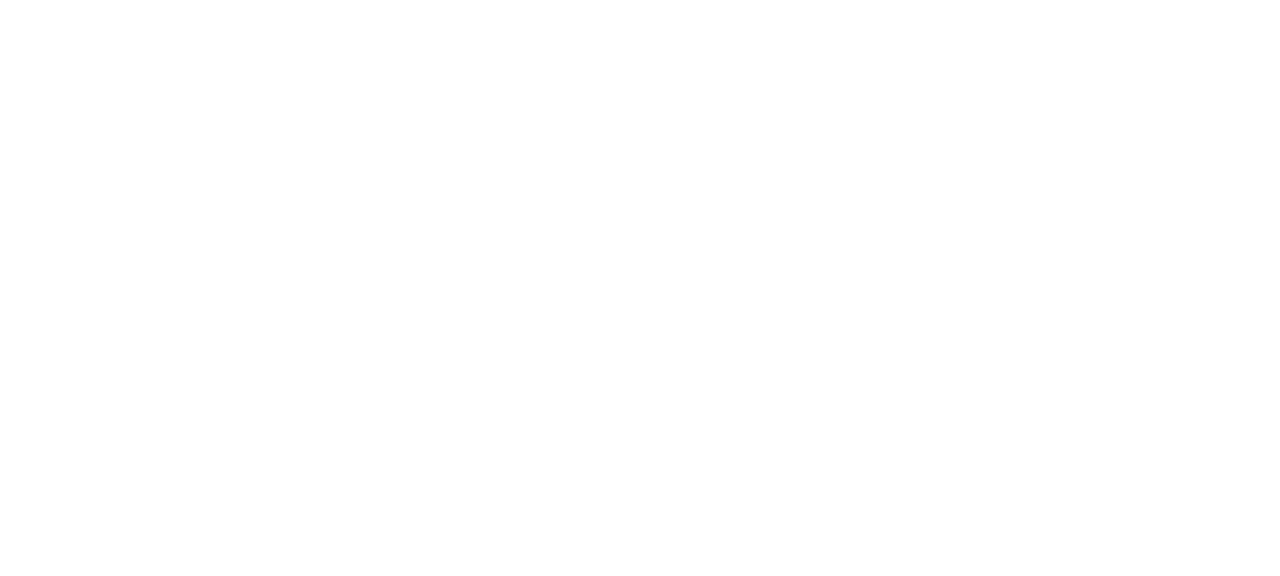
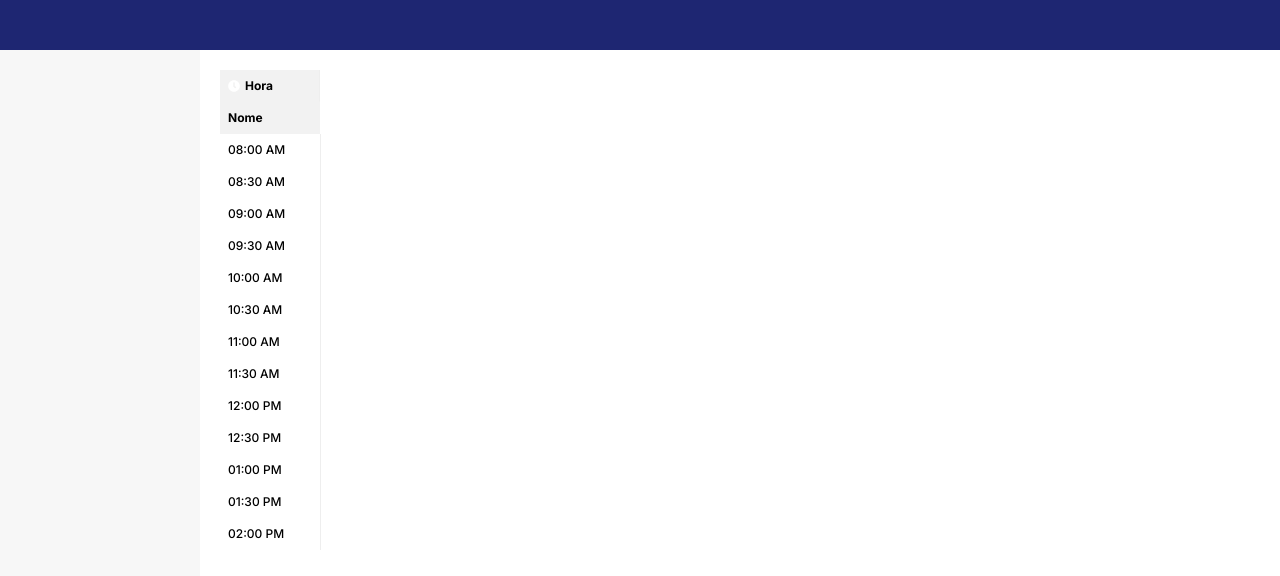
Before and after one commit to PETcisam/PetFilasInteligentes, a React (Create React App) app in the folder FrontendPET/: page /adm/marcacoes in a window 1280 px wide. Before the commit this address had no page. Shown: the top 576 px of the page. Built offline with nearby package versions, Linux system fonts and the light colour scheme.

Commit message:
pagina de marcacao

```diff
--- /dev/null
+++ b/FrontendPET/src/AdmPages/Marcacoes.css
@@ -0,0 +1,86 @@
+/* Estilo para a barra superior */
+.barrafixamarc {
+    width: 100%;
+    height: 50px;
+    background-color: #1E2672;
+    color: white;
+    display: flex;
+    align-items: center;
+    justify-content: center;
+    position: fixed;
+    top: 0;
+    left: 0;
+    z-index: 1000;
+}
+
+/* Estilo para a barra lateral */
+.sidebarmarca {
+    width: 200px;
+    height: 100vh;
+    background-color: #f7f7f7;
+    color: white;
+    position: fixed;
+    top: 50px; /* Ajustar conforme a altura da barra superior */
+    left: 0;
+    z-index: 1000;
+    padding: 20px;
+    box-sizing: border-box;
+}
+
+/* Estilo para o container do grid */
+.grid-container {
+    margin-top: 50px; /* Ajustar conforme a altura da barra superior */
+    margin-left: 200px; /* Ajustar conforme a largura da barra lateral */
+    padding: 20px;
+    box-sizing: border-box;
+}
+
+/* Estilo para a tabela do grid */
+.grid-table {
+    width: 100%;
+    border-collapse: collapse;
+}
+
+.grid-table th, .grid-table td {
+    border-bottom: 1px solid transparent; /* Remove horizontal lines */
+    padding: 8px;
+    text-align: left;
+}
+
+.grid-table th {
+    background-color: #f2f2f2;
+}
+
+/* Ajuste para as colunas */
+.grid-table th.colgrid:first-child, .grid-table td.infogrid:first-child {
+    width: 100px; /* Ajustar conforme necessário */
+}
+
+.grid-table th.colgrid:last-child, .grid-table td.infogrid:last-child {
+    width: calc(100% - 0px); /* Ajustar conforme necessário */
+}
+
+/* Estilo para as linhas verticais */
+.grid-table th, .grid-table td {
+    border-right: 1px solid #eee; /* Linha clara entre colunas */
+}
+
+.grid-table th:last-child, .grid-table td:last-child {
+    border-right: none; /* Remove a última linha vertical */
+}
+
+/* Estilo para a coluna com ícone */
+.colgrid {
+    background-color: #ddd;
+    padding: 5px;
+    display: flex;
+    align-items: center;
+}
+
+.colgrid svg {
+    margin-right: 5px; /* Espaço entre o ícone e o texto */
+}
+
+.infogrid {
+    padding: 10px;
+}
--- /dev/null
+++ b/FrontendPET/src/AdmPages/Marcacoes.js
@@ -0,0 +1,77 @@
+import React from 'react';
+import "./Marcacoes.css";
+import { FaClock } from 'react-icons/fa'; // Import the clock icon from react-icons
+
+function Marcacoes() {
+
+    const data2 = [
+        {
+          prontuario: "13579",
+          nome: "Maria Silva",
+          data: "2024-06-03",
+          hora: "8:00"
+        },
+        {
+          prontuario: "13579",
+          nome: "Maria Silva",
+          data: "2024-06-03",
+          hora: "8:00"
+        },
+        {
+          prontuario: "13579",
+          nome: "Maria Silva",
+          data: "2024-06-03",
+          hora: "8:00"
+        }
+      ];
+
+
+  // Function to generate times from 8:00 to 14:00 in 30 minute intervals
+  const generateTimes = () => {
+    const times = [];
+    let startTime = new Date();
+    startTime.setHours(8, 0, 0, 0); // Set start time to 8:00 AM
+    const endTime = new Date();
+    endTime.setHours(14, 0, 0, 0); // Set end time to 2:00 PM
+
+    while (startTime <= endTime) {
+      times.push(startTime.toLocaleTimeString([], { hour: '2-digit', minute: '2-digit' }));
+      startTime.setMinutes(startTime.getMinutes() + 30); // Increment by 30 minutes
+    }
+
+    return times;
+  };
+
+  const times = generateTimes();
+
+  return (
+    <div className="pagetodamarca">
+      <div className="barrafixamarc">
+      </div>
+      <div className="sidebarmarca">
+      </div>
+      <div className="grid-container">
+        <table className="grid-table">
+          <thead>
+            <tr>
+              <th className="colgrid"><FaClock /> Hora</th>
+              <th className="colgrid">Nome</th>
+            </tr>
+          </thead>
+          <tbody>
+            {times.map((time, index) => (
+              <tr key={index}>
+                <td className="infogrid">{time}</td>
+                <td className="infogrid">
+                  {data2.find(item => item.hora === time)?.nome || ''}
+                </td>
+              </tr>
+            ))}
+          </tbody>
+        </table>
+      </div>
+    </div>
+  );
+}
+
+export default Marcacoes;
--- a/FrontendPET/src/App.js
+++ b/FrontendPET/src/App.js
@@ -11,8 +11,10 @@
 import ExameCirurgia from "./PacientePages/ExameCirurgia";
 
 import { AlMaterno, CirurgiaGineco, Climaterio, DentistaCisam, DentistaFop, Dermatologia, EndocrinoRetorno, ExamePrevencao, GeneticistaPri, GeneticistaVolta, GinecoEndo, GinecoGeral1, GinecoGeralVolta, LaqueaduraTuba, Mastologia, MetodosContra, Neuropediatria1, NeuropediatriaVolta, OdontoP, OftalmoP, ReproHumana, ReversaoLaque } from './PacientePages/ConsultasAmbs';
+
 import HomeAdm from "./AdmPages/HomeAdm";
 import Solicitacoes from "./AdmPages/Solicitacoes";
+import Marcacoes from "./AdmPages/Marcacoes";
 import HomeMedico from "./MedicoPages/HomeMedico";
 
 function App() {
@@ -58,6 +60,7 @@
 
         {/* adm */}
         <Route path="/adm/home" element={<HomeAdm/>} />
+        <Route path="/adm/marcacoes" element={<Marcacoes/>} />
         <Route path="/adm/solicitacoes" element={<Solicitacoes/>} />
 
         {/* gerais */}
```
